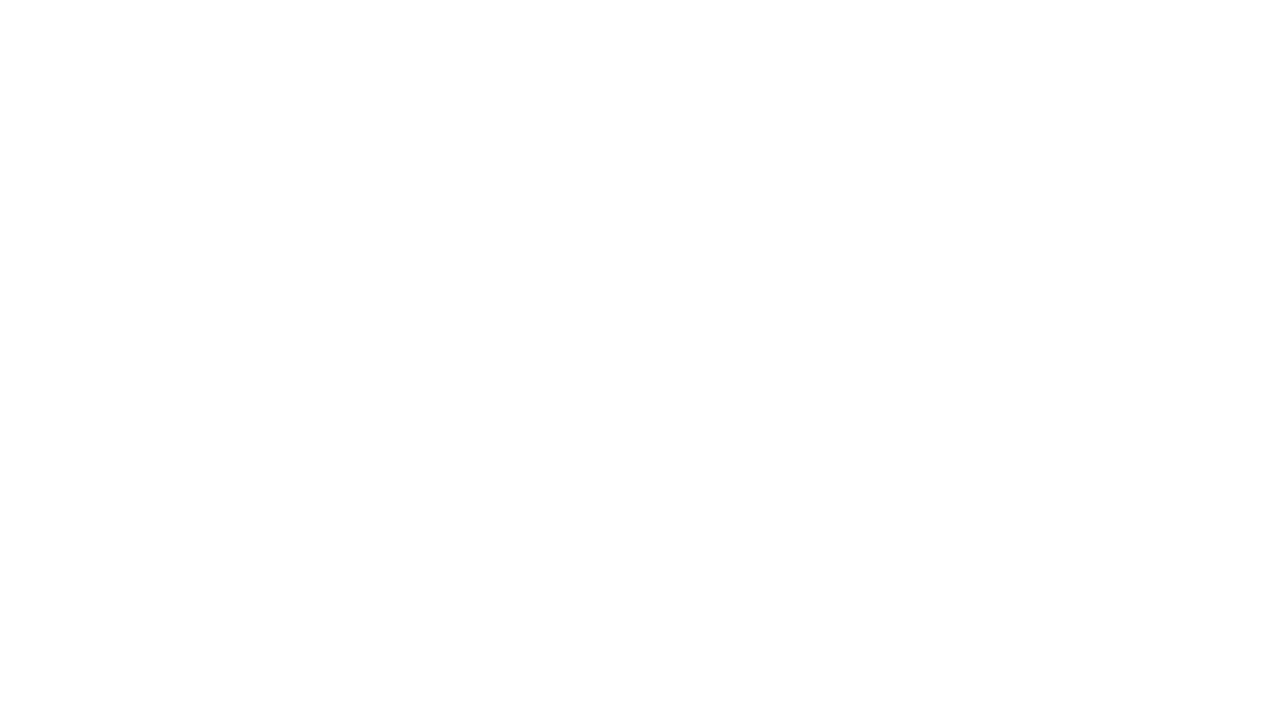
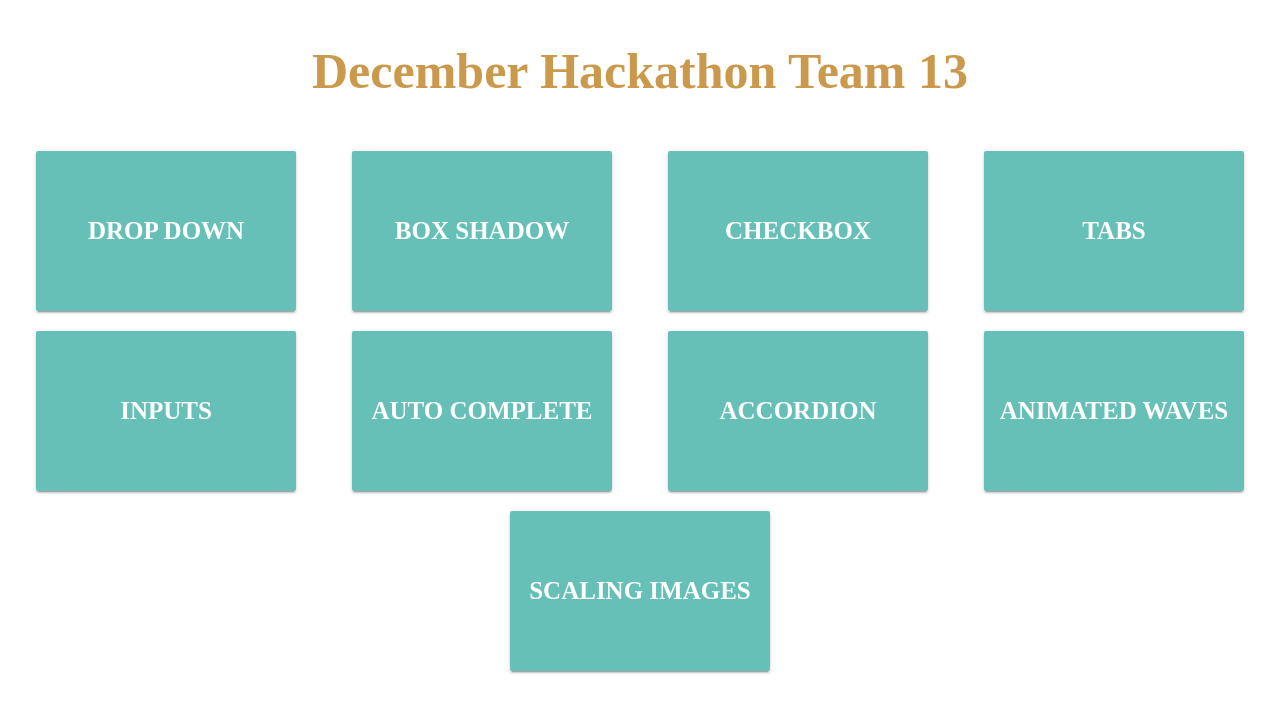
Before and after one commit to OscarRobertRodriguez/Hackathon-Team13, a plain HTML site: page index.html in a window 1280 px wide. Drawn offline with Linux system fonts and the light colour scheme.

Commit message:
add tabs & re-organize ui folders elements

```diff
--- a/CSS/main.css
+++ b/CSS/main.css
@@ -0,0 +1,62 @@
+html {
+  margin: 0;
+  padding: 0;
+  font-size: 62.5%;
+}
+
+h2 {
+  text-align: center;
+  font-size: 5rem;
+  color: rgba(181, 109, 0, 0.7);
+}
+
+.container {
+  list-style: none;
+}
+
+.item {
+  border-radius: 2px;
+  padding: 5px;
+  width: 25rem;
+  height: 15rem;
+  margin: 1rem;
+  line-height: 15rem;
+  cursor: pointer;
+  text-transform: uppercase;
+  transition: .2s ease-out;
+  -webkit-transition: .2s ease-out;
+  -moz-transition: .2s ease-out;
+  -o-transition: .2s ease-out;
+  box-shadow: 0 2px 2px 0 rgba(0, 0, 0, 0.14), 0 1px 5px 0 rgba(0, 0, 0, 0.12), 0 3px 1px -2px rgba(0, 0, 0, 0.2);
+  font-weight: bold;
+  font-size: 2.5rem;
+  text-align: center;
+}
+.item a{
+  text-decoration: none;
+  color: #FFFFFF;
+}
+/*Flexbox*/
+.flex {
+  padding: 0;
+  margin: 0;
+  list-style: none;
+
+  display: -webkit-box;
+  display: -moz-box;
+  display: -ms-flexbox;
+  display: -webkit-flex;
+  display: flex;
+
+  -webkit-flex-flow: row wrap;
+  justify-content: space-around;
+}
+
+.md-bg-light-blue {
+  background-color: rgba(38, 166, 154, 0.7);
+}
+
+.item.md-bg-light-blue:hover {
+  background-color: rgba(43, 187, 173, 0.7);
+  box-shadow: 0 3px 3px 0 rgba(0, 0, 0, 0.14), 0 1px 7px 0 rgba(0, 0, 0, 0.12), 0 3px 1px -1px rgba(0, 0, 0, 0.2);
+}
--- a/CSS/md-box-shadow.css
+++ b/CSS/md-box-shadow.css
@@ -3,6 +3,20 @@ html {
   margin: 0;
   padding: 0;
   font-size: 62.5%;
+}
+
+h2 {
+  margin: 0;
+  text-align: center;
+  font-size: 5rem;
+  color: rgba(181, 109, 0, 0.7);
+}
+
+h3 {
+  margin: 2rem;
+  text-align: center;
+  font-size: 3rem;
+  color: rgba(181, 109, 0, 0.7);
 }
 
 section
@@ -12,7 +26,8 @@ section
   border: dashed 2px maroon;
   margin: auto 0;
   width: 90%;
-  height: 40rem;
+  height: 50rem;
+  text-align: center;
 }
 
 .container {
--- a/CSS/md-dropdown.css
+++ b/CSS/md-dropdown.css
@@ -4,6 +4,22 @@ html {
   padding: 0;
   font-size: 62.5%;
 }
+
+h2 {
+  margin: 0;
+  text-align: center;
+  font-size: 5rem;
+  color: rgba(181, 109, 0, 0.7);
+}
+
+h3 {
+  margin: 2rem;
+  text-align: center;
+  font-size: 3rem;
+  color: rgba(181, 109, 0, 0.7);
+}
+
+
 section
 {
   background: #ffffff;
--- a/CSS/md-radio-checkbox.css
+++ b/CSS/md-radio-checkbox.css
@@ -4,7 +4,19 @@ html {
   padding: 0;
   font-size: 62.5%;
 }
+h2 {
+  margin: 0;
+  text-align: center;
+  font-size: 5rem;
+  color: rgba(181, 109, 0, 0.7);
+}
 
+h3 {
+  margin: 2rem;
+  text-align: center;
+  font-size: 3rem;
+  color: rgba(181, 109, 0, 0.7);
+}
 section
 {
   text-align: center;
@@ -13,7 +25,7 @@ section
   border: dashed 2px maroon;
   margin: auto 0;
   width: 90%;
-  height: 10rem;
+  height: 20rem;
 }
 
 
--- a/CSS/md-tabs.css
+++ b/CSS/md-tabs.css
@@ -2,6 +2,34 @@ html {
   margin: 0;
   padding: 0;
   font-size: 62.5%;
+}
+
+h2 {
+  margin: 0;
+  text-align: center;
+  font-size: 5rem;
+  color: rgba(181, 109, 0, 0.7);
+}
+
+h3 {
+  margin: 2rem;
+  text-align: center;
+  font-size: 3rem;
+  color: rgba(181, 109, 0, 0.7);
+}
+
+section {
+  background: #ffffff;
+  padding: 10px;
+  border: dashed 2px maroon;
+  margin: auto 0;
+  width: 90%;
+  height: 30rem;
+  text-align: center;
+}
+
+.container {
+  padding-left: 20rem;
 }
 
 .tabs {
@@ -9,6 +37,7 @@ html {
   position: absolute;
   height: 20%;
   font-size: 1.4rem;
+  text-align: left;
 }
 
 .disabled {
--- a/index.html
+++ b/index.html
@@ -3,8 +3,21 @@
 <head>
   <meta charset = "utf-8">
   <title>December Hackathon</title>
+  <link rel = "stylesheet" href ="CSS/main.css"/>
+
 </head>
 <body>
-
+<h2>December Hackathon Team 13</h2>
+<ul class="container flex">
+  <li class="item md-bg-light-blue"><a href="md-dropdown/index.html">Drop Down</a></li>
+  <li class="item md-bg-light-blue"><a href="md-box-shadow/index.html">Box Shadow</a></li>
+  <li class="item md-bg-light-blue"><a href="md-radio-checkbox/index.html">CheckBox</a></li>
+  <li class="item md-bg-light-blue"><a href="md-tabs/index.html">Tabs</a></li>
+  <li class="item md-bg-light-blue"><a href="#">Inputs</a></li>
+  <li class="item md-bg-light-blue"><a href="#">Auto Complete</a></li>
+  <li class="item md-bg-light-blue"><a href="#">Accordion</a></li>
+  <li class="item md-bg-light-blue"><a href="#">Animated Waves</a></li>
+  <li class="item md-bg-light-blue"><a href="#">Scaling Images</a></li>
+</ul>
 </body>
 </html>
```
Also changed, not shown: md-box-shadow/index.html (+2 -2 lines), md-dropdown/index.html (+3 -3 lines), md-radio-checkbox/index.html (+2 -3 lines), md-tabs/index.html (+4 -3 lines).
